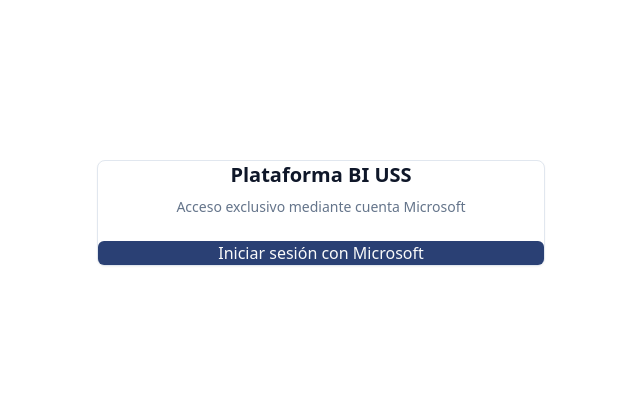
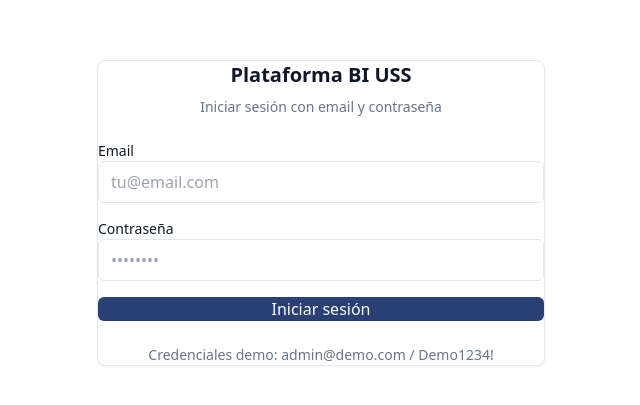
Before and after one commit to mauriwestphal/report-bi-frontend, a Next.js app: page /auth in a window 1280 px wide. Shown: the part 187-592 px from the top of the page, without its empty margins (319-959 px from the left). Built offline with nearby package versions, Linux system fonts and the light colour scheme; no server answers.

Commit message:
feat(auth): implement traditional email/password login

```diff
--- a/app/(auth)/auth/page.tsx
+++ b/app/(auth)/auth/page.tsx
@@ -1,15 +1,51 @@
 'use client'
 
-import { Suspense } from 'react'
-import { useSearchParams } from 'next/navigation'
+import { Suspense, useState } from 'react'
+import { useSearchParams, useRouter } from 'next/navigation'
+import { useForm } from 'react-hook-form'
+import { zodResolver } from '@hookform/resolvers/zod'
+import { z } from 'zod'
+import { login } from '@/lib/api'
+
+const loginSchema = z.object({
+  email: z.string().email('Email inválido'),
+  password: z.string().min(6, 'La contraseña debe tener al menos 6 caracteres'),
+})
+
+type LoginFormData = z.infer<typeof loginSchema>
 
 function LoginContent() {
   const searchParams = useSearchParams()
+  const router = useRouter()
   const expired = searchParams?.get('expired')
   const status = searchParams?.get('status')
+  const [isLoading, setIsLoading] = useState(false)
+  const [error, setError] = useState<string | null>(null)
 
-  const handleLogin = () => {
-    window.location.href = `${process.env.NEXT_PUBLIC_URL_API}/auth/ms/redir`
+  const {
+    register,
+    handleSubmit,
+    formState: { errors },
+  } = useForm<LoginFormData>({
+    resolver: zodResolver(loginSchema),
+    defaultValues: {
+      email: '',
+      password: '',
+    },
+  })
+
+  const onSubmit = async (data: LoginFormData) => {
+    setIsLoading(true)
+    setError(null)
+
+    try {
+      await login(data)
+      router.push('/')
+    } catch (err) {
+      setError(err instanceof Error ? err.message : 'Error al iniciar sesión')
+    } finally {
+      setIsLoading(false)
+    }
   }
 
   return (
@@ -21,7 +57,7 @@
               Plataforma BI USS
             </h1>
             <p className="text-sm text-muted-foreground">
-              Acceso exclusivo mediante cuenta Microsoft
+              Iniciar sesión con email y contraseña
             </p>
           </div>
 
@@ -55,13 +91,74 @@
             </div>
           )}
 
-          <button
-            className="w-full px-4 py-2.5 bg-primary text-primary-foreground font-medium rounded-md hover:bg-primary/90 transition-colors flex items-center justify-center"
-            onClick={handleLogin}
-            type="button"
-          >
-            Iniciar sesión con Microsoft
-          </button>
+          {error && (
+            <div className="p-3 rounded-md bg-red-50 border border-red-200 text-red-800 dark:bg-red-900/20 dark:border-red-800 dark:text-red-200" role="alert">
+              <div className="flex items-center gap-2">
+                <span className="font-medium">
+                  {error}
+                </span>
+              </div>
+            </div>
+          )}
+
+          <form onSubmit={handleSubmit(onSubmit)} className="space-y-4">
+            <div>
+              <label htmlFor="email" className="block text-sm font-medium text-foreground mb-1">
+                Email
+              </label>
+              <input
+                id="email"
+                type="email"
+                className="w-full px-3 py-2 border border-input rounded-md bg-background text-foreground focus:outline-none focus:ring-2 focus:ring-primary focus:border-transparent"
+                placeholder="tu@email.com"
+                {...register('email')}
+                disabled={isLoading}
+              />
+              {errors.email && (
+                <p className="mt-1 text-sm text-red-600 dark:text-red-400">
+                  {errors.email.message}
+                </p>
+              )}
+            </div>
+
+            <div>
+              <label htmlFor="password" className="block text-sm font-medium text-foreground mb-1">
+                Contraseña
+              </label>
+              <input
+                id="password"
+                type="password"
+                className="w-full px-3 py-2 border border-input rounded-md bg-background text-foreground focus:outline-none focus:ring-2 focus:ring-primary focus:border-transparent"
+                placeholder="••••••••"
+                {...register('password')}
+                disabled={isLoading}
+              />
+              {errors.password && (
+                <p className="mt-1 text-sm text-red-600 dark:text-red-400">
+                  {errors.password.message}
+                </p>
+              )}
+            </div>
+
+            <button
+              type="submit"
+              className="w-full px-4 py-2.5 bg-primary text-primary-foreground font-medium rounded-md hover:bg-primary/90 transition-colors flex items-center justify-center disabled:opacity-50 disabled:cursor-not-allowed"
+              disabled={isLoading}
+            >
+              {isLoading ? (
+                <span className="flex items-center gap-2">
+                  <div className="h-4 w-4 animate-spin rounded-full border-2 border-primary-foreground border-t-transparent" />
+                  Iniciando sesión...
+                </span>
+              ) : (
+                'Iniciar sesión'
+              )}
+            </button>
+          </form>
+
+          <div className="text-center text-sm text-muted-foreground">
+            <p>Credenciales demo: admin@demo.com / Demo1234!</p>
+          </div>
         </div>
       </div>
     </main>
--- /dev/null
+++ b/lib/api/auth.ts
@@ -0,0 +1,44 @@
+import { saveToken } from '@/lib/auth'
+
+export interface LoginRequest {
+  email: string
+  password: string
+}
+
+export interface LoginResponse {
+  token: string
+}
+
+export async function login(data: LoginRequest): Promise<LoginResponse> {
+  const response = await fetch(`${process.env.NEXT_PUBLIC_URL_API}/auth/login`, {
+    method: 'POST',
+    headers: {
+      'Content-Type': 'application/json',
+    },
+    body: JSON.stringify(data),
+  })
+
+  if (!response.ok) {
+    const errorData = await response.json()
+    throw new Error(errorData.message || 'Error al iniciar sesión')
+  }
+
+  const result = await response.json()
+  saveToken(result.token)
+  return result
+}
+
+export async function getCurrentUser() {
+  const response = await fetch(`${process.env.NEXT_PUBLIC_URL_API}/auth/me`, {
+    headers: {
+      'Content-Type': 'application/json',
+    },
+    credentials: 'include',
+  })
+
+  if (!response.ok) {
+    throw new Error('Error al obtener usuario')
+  }
+
+  return response.json()
+}
--- a/lib/api/index.ts
+++ b/lib/api/index.ts
@@ -20,6 +20,7 @@
 }
 
 // Export functions for Client Components
+export * from './auth'
 export * from './users'
 export * from './roles'
 export * from './monitors'
```
Also changed, not shown: context/AppContext.tsx (+5 -3 lines).
